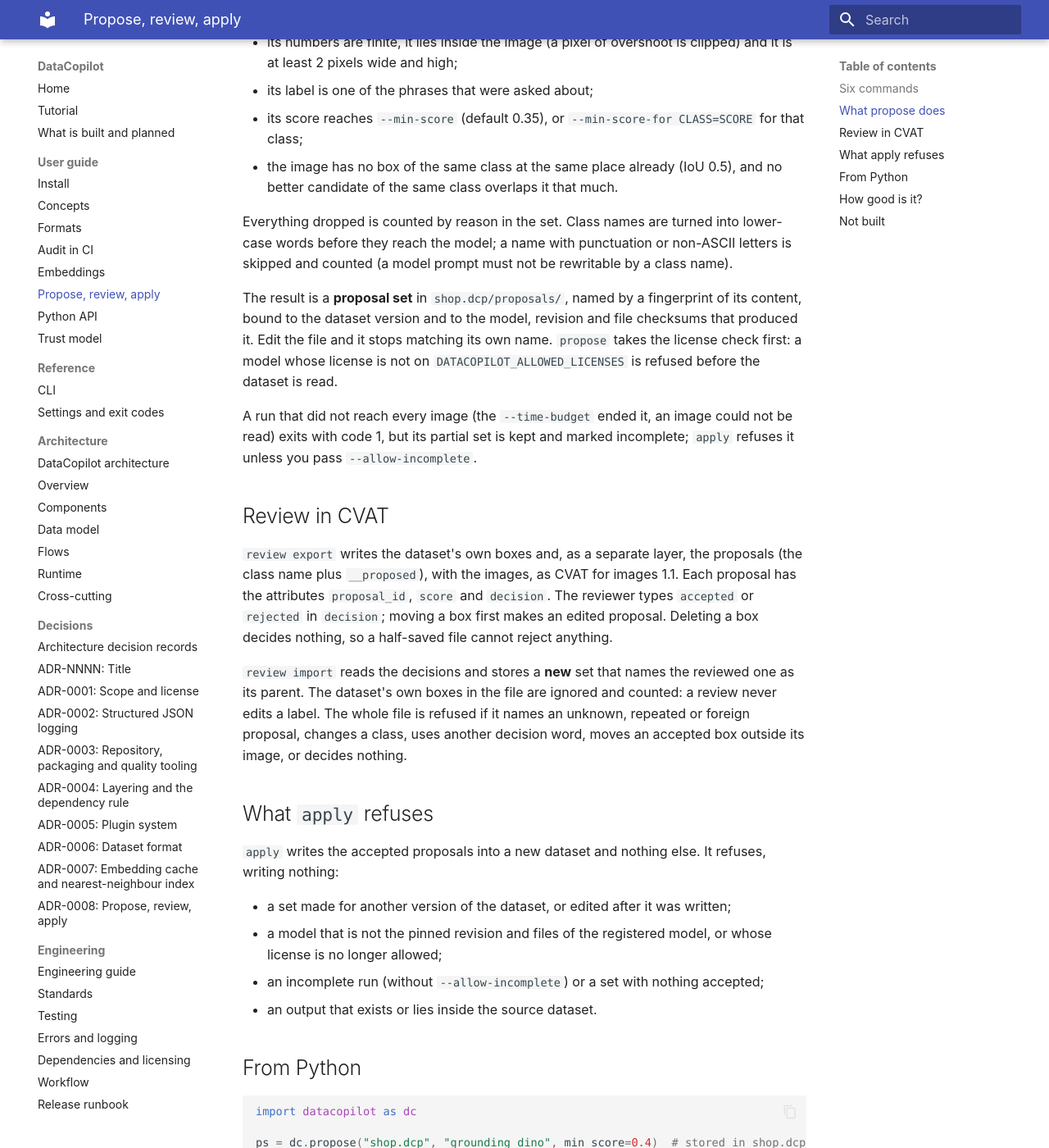
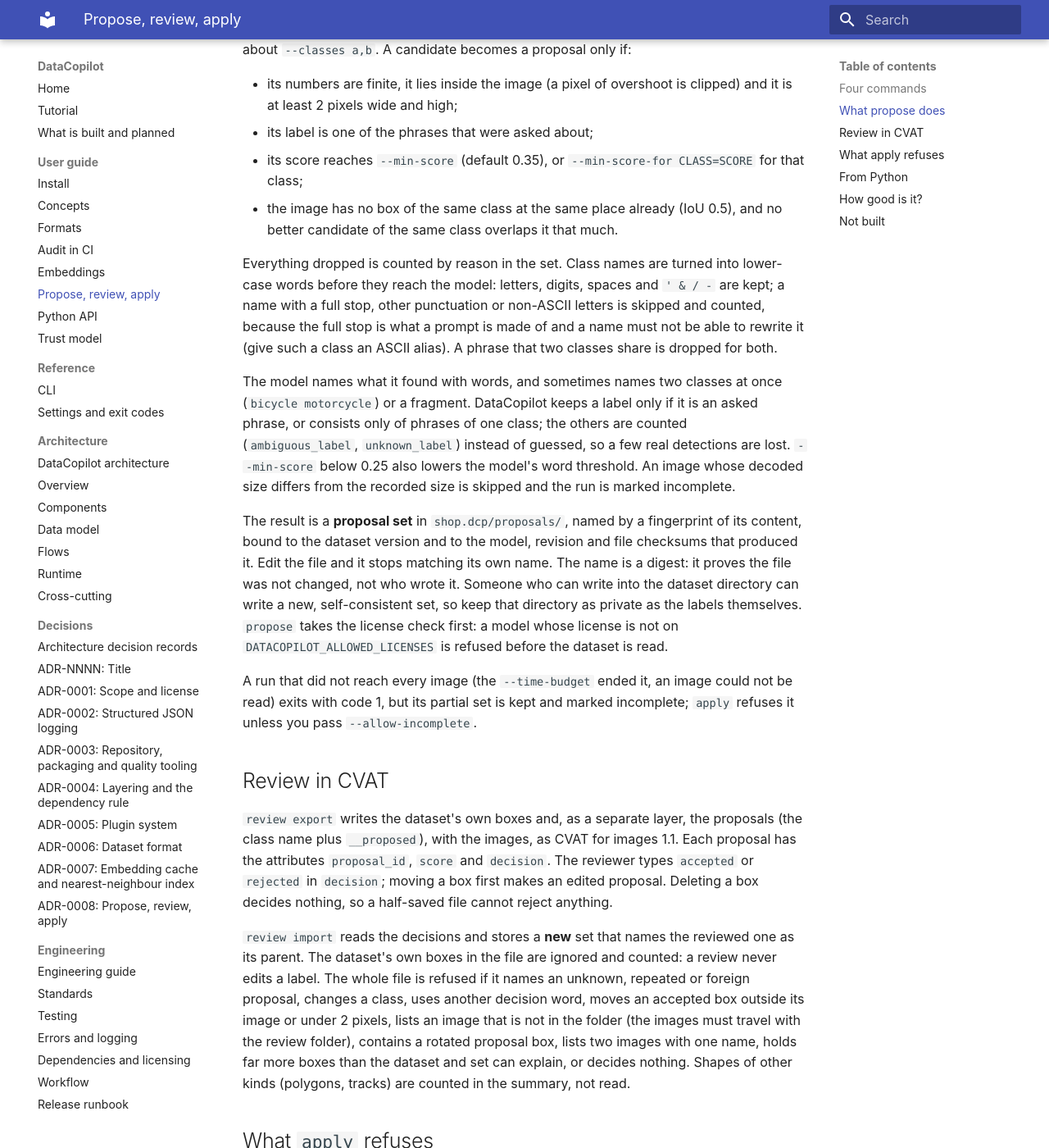
Before and after one commit to B4teShai/DataCopilot, an MkDocs documentation site: the page built from docs/guide/proposals.md, in a window 1280 px wide and 1400 px high, scrolled down 794 px. Shown: the whole window at 82% size. Built offline with MkDocs 1.6.1 and Material for MkDocs 9.7.7, drawn with Linux system fonts in a browser that asks for light colours; some of the changed text lies outside the part shown.

Commit message:
docs(notebooks): re-run propose, review, apply after the fix wave; record the honest limits
The default-threshold numbers are unchanged (215 proposals, 84 right); merged labels are now
counted as ambiguous instead of unknown, the sweep rows below 0.35 changed because min-score now
lowers the word threshold, and the notebook, guide, ADR and changelog say the reviewer is an oracle,
random deletion is friendlier than real omissions and the unlabelled-find share was not checked.

````diff
--- a/docs/guide/proposals.md
+++ b/docs/guide/proposals.md
@@ -9,7 +9,7 @@
 Apache-2.0), reviewed through CVAT files. It needs the `vlm` extra and downloads about 690 MB of model
 weights once (see [Install](install.md)).
 
-## Six commands
+## Four commands
 
 <!-- skip: needs the [vlm] extra and a model download -->
 ```bash
@@ -17,11 +17,12 @@
 datacopilot review export shop.dcp --proposals ID --to cvat -o review
 # open review/ in CVAT; type accepted or rejected in the `decision` of each proposal
 datacopilot review import shop.dcp review --proposals ID --from cvat    # prints a new set=ID2
-datacopilot apply shop.dcp --proposals ID2 -o shop_v2.dcp     # prints the new version
+datacopilot apply shop.dcp --proposals ID2 -o shop_v2.dcp     # prints the new version (add --allow-test-proposer only for the test double)
 ```
 
-`shop.dcp` is unchanged afterwards; `shop_v2.dcp` records it as its parent in `lineage`, and every new
-box has provenance `proposal_accepted`.
+`shop.dcp` is unchanged afterwards; `shop_v2.dcp` records it as its parent in `lineage`, every new box has
+provenance `proposal_accepted`, and the reviewed set and the run it came from are copied into
+`shop_v2.dcp/proposals/` so the provenance survives deleting `shop.dcp`.
 
 ## What `propose` does
 
@@ -36,12 +37,22 @@
   same class overlaps it that much.
 
 Everything dropped is counted by reason in the set. Class names are turned into lower-case words before
-they reach the model; a name with punctuation or non-ASCII letters is skipped and counted (a model prompt
-must not be rewritable by a class name).
+they reach the model: letters, digits, spaces and `' & / -` are kept; a name with a full stop, other
+punctuation or non-ASCII letters is skipped and counted, because the full stop is what a prompt is made
+of and a name must not be able to rewrite it (give such a class an ASCII alias). A phrase that two classes
+share is dropped for both.
+
+The model names what it found with words, and sometimes names two classes at once (`bicycle motorcycle`) or
+a fragment. DataCopilot keeps a label only if it is an asked phrase, or consists only of phrases of one
+class; the others are counted (`ambiguous_label`, `unknown_label`) instead of guessed, so a few real
+detections are lost. `--min-score` below 0.25 also lowers the model's word threshold. An image whose decoded
+size differs from the recorded size is skipped and the run is marked incomplete.
 
 The result is a **proposal set** in `shop.dcp/proposals/`, named by a fingerprint of its content, bound to
 the dataset version and to the model, revision and file checksums that produced it. Edit the file and it
-stops matching its own name. `propose` takes the license check first: a model whose license is not on
+stops matching its own name. The name is a digest: it proves the file was not changed, not who wrote it.
+Someone who can write into the dataset directory can write a new, self-consistent set, so keep that
+directory as private as the labels themselves. `propose` takes the license check first: a model whose license is not on
 `DATACOPILOT_ALLOWED_LICENSES` is refused before the dataset is read.
 
 A run that did not reach every image (the `--time-budget` ended it, an image could not be read) exits with
@@ -58,15 +69,21 @@
 `review import` reads the decisions and stores a **new** set that names the reviewed one as its parent. The
 dataset's own boxes in the file are ignored and counted: a review never edits a label. The whole file is
 refused if it names an unknown, repeated or foreign proposal, changes a class, uses another decision word,
-moves an accepted box outside its image, or decides nothing.
+moves an accepted box outside its image or under 2 pixels, lists an image that is not in the folder (the images
+must travel with the review folder), contains a rotated proposal box, lists two images with one name, holds
+far more boxes than the dataset and set can explain, or decides nothing. Shapes of other kinds (polygons,
+tracks) are counted in the summary, not read.
 
 ## What `apply` refuses
 
 `apply` writes the accepted proposals into a new dataset and nothing else. It refuses, writing nothing:
 
 - a set made for another version of the dataset, or edited after it was written;
-- a model that is not the pinned revision and files of the registered model, or whose license is no longer
-  allowed;
+- a set that did not come through `review import` (a fresh run, or one written by hand), or that is not exactly a
+  review of the set it names as its parent;
+- a set from the test double `test_boxes` (unless `--allow-test-proposer`);
+- a model that is not the pinned revision and files of the registered model (a set cannot claim another
+  model's identity), or whose license is no longer allowed;
 - an incomplete run (without `--allow-incomplete`) or a set with nothing accepted;
 - an output that exists or lies inside the source dataset.
 
@@ -93,15 +110,18 @@
 | Matching a deleted box (IoU 0.5, same class) | 84 |
 | Precision (right / proposals) | 0.39 |
 | Recall (found / deleted) | 0.47 |
+| Dropped because the model named two classes at once or a fragment | 39 (37 + 2) |
 
-**The precision is poor.** More than half of the proposals do not match a deleted box. Some of them are
-correct objects that COCO never labelled (so the figure is a lower bound), some are the wrong class and some
-are boxes that only partly fit; that is why a person reviews every proposal and nothing is applied on its own.
-Raising the threshold trades recall for precision (at 0.7 precision was 0.96 and recall 0.15), but that sweep
-was tuned on the same data it is graded on, so treat it as optimistic. Accepting only the matches brought 84 of
-the 178 deleted boxes back and restored part of the classes that the deletion had removed from the validation
-split (30 classes in the complete dataset, 27 with holes, 29 after applying); the audit's findings did not
-change in kind. The notebook also draws six of the model's most confident mistakes.
+**The precision is poor.** More than half of the proposals do not match a deleted box. Some of them may be real
+objects that COCO never labelled (the notebook did not check how many, so the figure may understate the model),
+some are the wrong class and some only partly fit. Two things make the test friendlier than real life: the
+reviewer is an oracle that knows the answer key (a person is slower and makes mistakes), and boxes deleted at
+random are not how real omissions look (real datasets miss the small and crowded objects the model finds
+hardest), so the recall is optimistic. Raising the threshold trades recall for precision (at 0.7 precision was
+0.96 and recall 0.15), but that sweep was tuned on the same data it is graded on, so treat it as optimistic.
+Accepting only the matches brought 84 of the 178 deleted boxes back and restored part of the classes that the
+deletion had removed from the validation split (30 classes in the complete dataset, 27 with holes, 29 after
+applying); the audit's findings did not change in kind.
 
 ## Not built
 
````
Also changed, not shown: other parts of docs/guide/proposals.md (+1 -1 lines), CHANGELOG.md (+15 -0 lines), docs/adr/0008-propose-review-apply.md (+30 -4 lines), docs/architecture/03-data-model.md (+3 -2 lines), docs/architecture/04-flows.md (+5 -3 lines), docs/guide/trust-model.md (+5 -0 lines), 3 other files.
